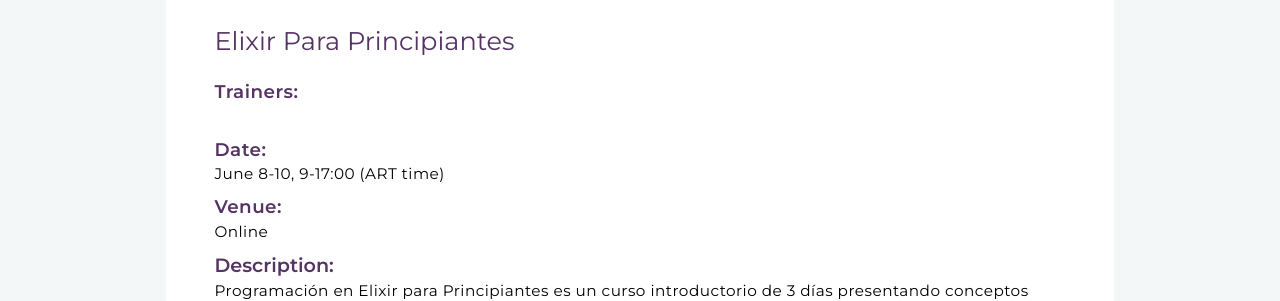
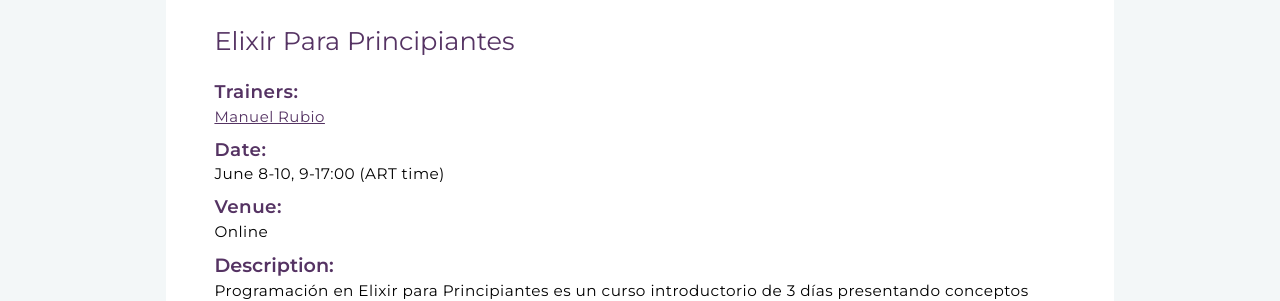
Before and after one commit to esl/virtual-elixirconf-eu-jekyll, a Jekyll site: the page built from _trainings/elixir-para-principiantes.md, in a window 1280 px wide and 900 px high. Shown: the part 132-433 px from the top of the window. Built offline with Jekyll 4.4.1, drawn with Linux system fonts in a browser that asks for light colours; some web fonts are replaced.

Commit message:
Update elixir-para-principiantes.md
add trainer-name, fix trainer

```diff
--- a/_trainings/elixir-para-principiantes.md
+++ b/_trainings/elixir-para-principiantes.md
@@ -1,6 +1,7 @@
 ---
 speaker: ''
-trainer: Manuel Rubio
+trainer: manuel-rubio
+trainer-name: Manuel Rubio
 event_date: June 8-10, 9-17:00 (ART time)
 venue: Online
 summary: Our very own Elixir Training for Beginners, but in Spanish!
```
